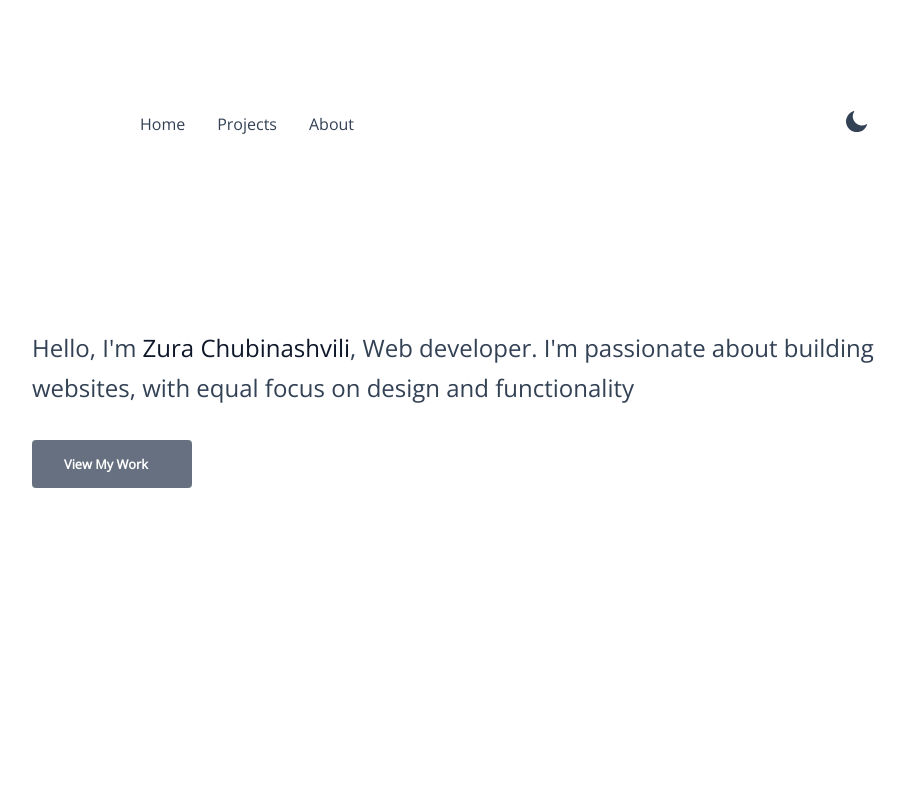
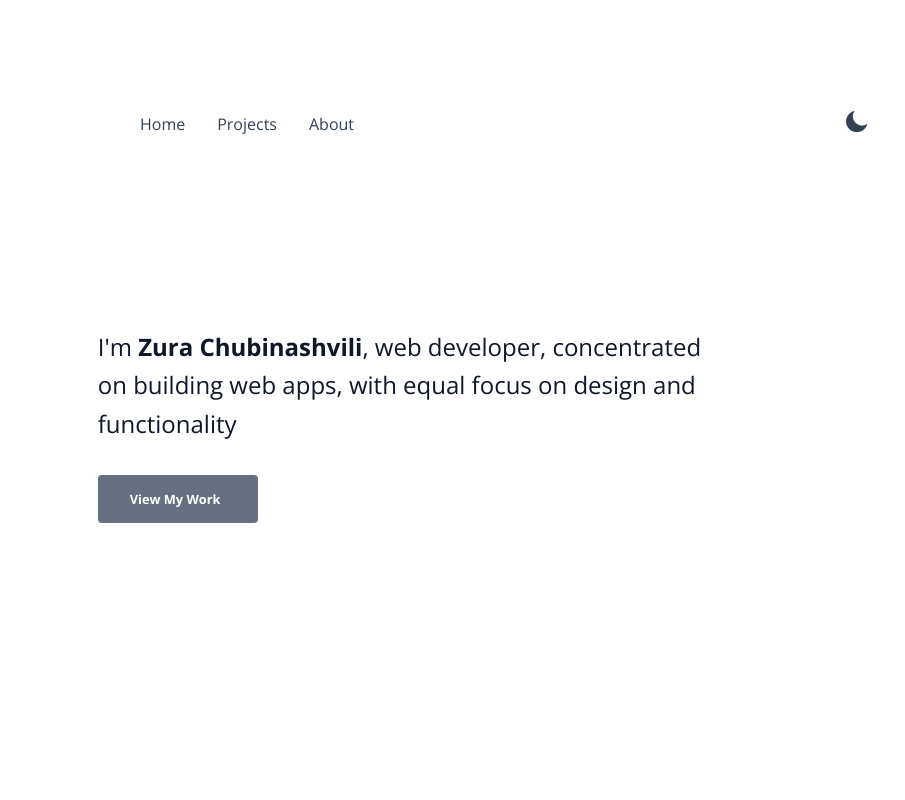
Before and after one commit to chubinashvili/my-portfolio, a React (Create React App) app: page / in a window 1280 px wide. Shown: the top 800 px of the page, without its empty margins (136-1041 px from the left). Built offline with nearby package versions, Linux system fonts and the light colour scheme.

Commit message:
added open sans font and changed home & about page styles and text

```diff
--- a/public/index.html
+++ b/public/index.html
@@ -26,7 +26,8 @@
     -->
     <link rel="preconnect" href="https://fonts.googleapis.com">
     <link rel="preconnect" href="https://fonts.gstatic.com" crossorigin>
-    <link href="https://fonts.googleapis.com/css2?family=Open+Sans&display=swap" rel="stylesheet">   </head>
+    <link href="https://fonts.googleapis.com/css2?family=Open+Sans:wght@300;400;500;600;700&display=swap" rel="stylesheet">
+  </head>
   <body>
     <noscript>You need to enable JavaScript to run this app.</noscript>
     <div id="root"></div>
--- a/src/global.styles.js
+++ b/src/global.styles.js
@@ -5,7 +5,6 @@ const darkThemeStyles = css`
 `
 
 export const GlobalStyle = createGlobalStyle`
-    @import url('https://fonts.googleapis.com/css2?family=Open+Sans:wght@300;400;500;700&display=swap');
     * {
         box-sizing: border-box;
     }
@@ -13,6 +12,7 @@ export const GlobalStyle = createGlobalStyle`
         font-family: 'Open Sans', sans-serif;
         margin: 0;
         padding: 20px 30px;
+        font-weight: 400;
         ${({isThemeDark}) => isThemeDark && darkThemeStyles}
         @media screen and (max-width: 800px) {
             padding: 0;
--- a/src/routes/About/About.component.jsx
+++ b/src/routes/About/About.component.jsx
@@ -10,7 +10,7 @@ const About = () => {
     <section id='about'>
         <AboutContainer>
           <AboutTextContainer>
-            <AboutText isThemeDark={isThemeDark}>I'm Zura Chubinashvili, web developer from Tbilisi, Georgia. I'm passionate about creating web apps and seek to learn more</AboutText>
+            <AboutText isThemeDark={isThemeDark}>Hi, I'm Zura Chubinashvili, a web developer from Tbilisi, Georgia. I'm passionate about creating web apps and seek to learn more</AboutText>
           </AboutTextContainer>
         </AboutContainer>
     </section>
--- a/src/routes/About/About.styles.jsx
+++ b/src/routes/About/About.styles.jsx
@@ -2,13 +2,14 @@ import styled, { css } from "styled-components";
 
 const darkThemeStyles = css`
     color: #e6e6e6;
+    font-weight: 300;
 `
 
 export const AboutContainer = styled.div`
     display: flex;
     align-items: center;
-    flex-direction: column;
-    margin-bottom: 20rem;
+    justify-content: center;
+    padding-bottom: 20rem;
     padding-top: 5rem;
 `
 
@@ -21,8 +22,9 @@ export const AboutTextContainer = styled.div`
 
 export const AboutText = styled.h1`
     line-height: 2.5rem;
-    color: #334155;
+    color: #0f172a;
     font-weight: 400;
+    font-size: 1.5rem;
     max-width:60rem;
     ${({isThemeDark}) => isThemeDark && darkThemeStyles}
     @media screen and (max-width: 800px) {
--- a/src/routes/Home/Home.component.jsx
+++ b/src/routes/Home/Home.component.jsx
@@ -11,7 +11,7 @@ const Home = () => {
     <section id='home'>
         <HomeContainer>
           <ContentContainer>
-            <Text isThemeDark={isThemeDark}>Hello, I'm <span>Zura Chubinashvili</span>, Web developer. I'm passionate about building websites, with equal focus on design and functionality</Text>
+            <Text isThemeDark={isThemeDark}>I'm <span>Zura Chubinashvili</span>, web developer, concentrated on building web apps, with equal focus on design and functionality</Text>
             <Button isThemeDark={isThemeDark} href='#projects'>
               View My Work
             </Button>
--- a/src/routes/Home/Home.styles.jsx
+++ b/src/routes/Home/Home.styles.jsx
@@ -1,9 +1,10 @@
 import styled, { css } from "styled-components";
 
 const darkThemeStylesTxt = css`
-    color: #e6e6e6;;
+    color: #e6e6e6;
+    font-weight: 300;
     span {
-        color: #e6e6e6;;
+        color: #e6e6e6;
     }
 `
 const darkThemeStylesBtn = css`
@@ -15,10 +16,17 @@ const darkThemeStylesBtn = css`
 export const HomeContainer = styled.div`
     padding-bottom: 20rem;
     padding-top: 5rem;
-    display: flex;
-    align-items: center;
-    justify-content: center;
-    max-width: 100vw;
+    /* display: flex;
+    align-items: center; */
+    margin: 0 auto;
+    /* justify-content: center; */
+    max-width: 66.6%;
+    @media screen and (max-width: 811px) {
+        max-width: 85%;
+    }
+    @media screen and (max-width: 480px) {
+        max-width: 100%;
+    }
 `
 
 export const ContentContainer = styled.div`
@@ -29,13 +37,15 @@ export const ContentContainer = styled.div`
 `
 
 export const Text = styled.h1`
-    line-height: 2.5rem;
-    color: #334155;
+    line-height: 2.4rem;
+    color: #0f172a;
     font-weight: 400;
-    max-width: 59rem;
+    font-size: 1.5rem;
+    max-width: 38rem;
     margin-bottom: 2rem;
     span {
         color: #0f172a;
+        font-weight: 700;
     }
     ${({isThemeDark}) => isThemeDark && darkThemeStylesTxt}
     @media screen and (max-width: 800px) {
--- a/src/routes/Projects/Projects.styles.jsx
+++ b/src/routes/Projects/Projects.styles.jsx
@@ -21,8 +21,7 @@ export const ProjectsContainer = styled.div`
 export const ProjectsHeader = styled.h2`
     text-align: center;
     margin-bottom: 3.8rem;
-    /* color: #444452; */
     color: #0f172a;
-    font-weight: 700;
+    font-weight: 600;
     ${({isThemeDark}) => isThemeDark && darkThemeStyles}
 `
```
